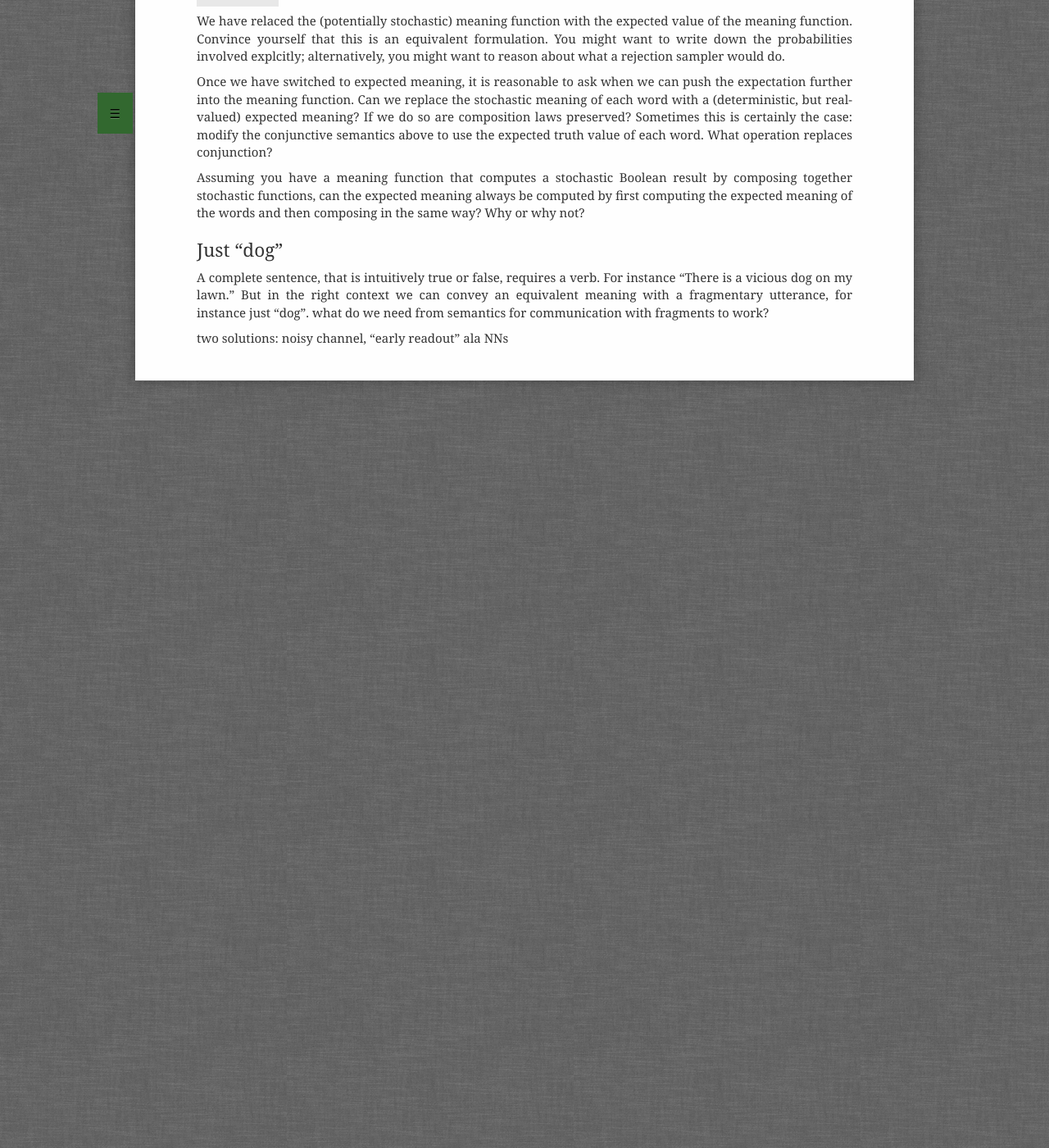
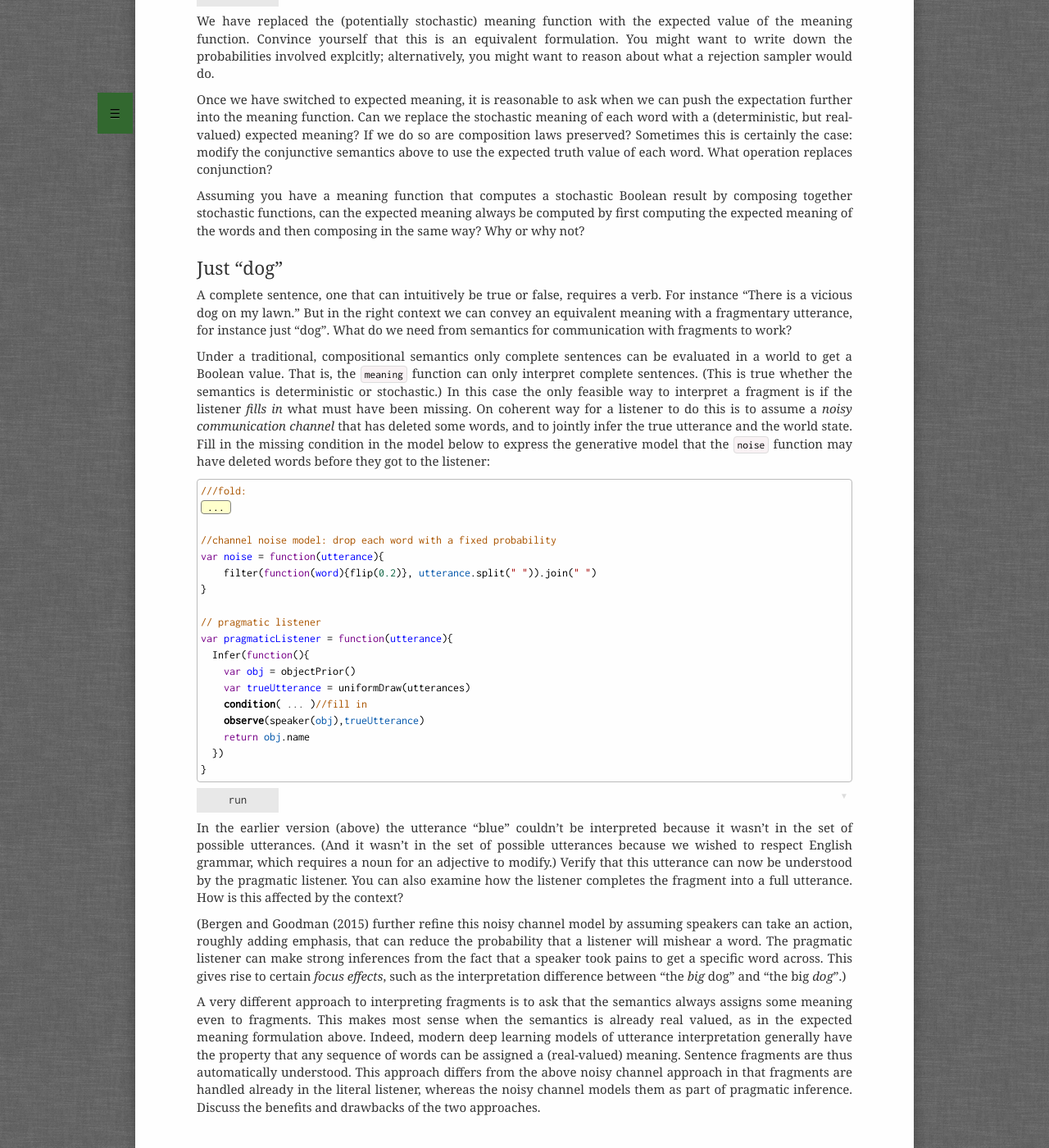
Before and after one commit to probmods/probmods2, a Jekyll site: the page built from teaching_extras/RSA-meaning.md, in a window 1280 px wide and 1400 px high, scrolled down 2700 px. Shown: the whole window at 82% size. Built offline with Jekyll 4.4.1, drawn with Linux system fonts in a browser that asks for light colours; a script that is not in the unit is left out.

Commit message:
add meaning excercise

```diff
--- a/teaching_extras/RSA-meaning.md
+++ b/teaching_extras/RSA-meaning.md
@@ -70,7 +70,7 @@
   Infer(function(){
     var obj = objectPrior()
     observe(speaker(obj),utterance)
-    return obj
+    return obj.name
   })
 }
 
@@ -116,7 +116,7 @@
 }
 ~~~
 
-We have relaced the (potentially stochastic) meaning function with the expected value of the meaning function. Convince yourself that this is an equivalent formulation. You might want to write down the probabilities involved explcitly; alternatively, you might want to reason about what a rejection sampler would do.
+We have replaced the (potentially stochastic) meaning function with the expected value of the meaning function. Convince yourself that this is an equivalent formulation. You might want to write down the probabilities involved explcitly; alternatively, you might want to reason about what a rejection sampler would do.
 
 Once we have switched to expected meaning, it is reasonable to ask when we can push the expectation further into the meaning function. Can we replace the stochastic meaning of each word with a (deterministic, but real-valued) expected meaning? If we do so are composition laws preserved? Sometimes this is certainly the case: modify the conjunctive semantics above to use the expected truth value of each word. What operation replaces conjunction?
 
@@ -125,7 +125,89 @@
 
 ## Just "dog"
 
-A complete sentence, that is intuitively true or false, requires a verb. For instance "There is a vicious dog on my lawn."
-But in the right context we can convey an equivalent meaning with a fragmentary utterance, for instance just "dog". what do we need from semantics for communication with fragments to work?
+A complete sentence, one that can intuitively be true or false, requires a verb. For instance "There is a vicious dog on my lawn."
+But in the right context we can convey an equivalent meaning with a fragmentary utterance, for instance just "dog". What do we need from semantics for communication with fragments to work?
 
-two solutions: noisy channel, "early readout" ala NNs
+Under a traditional, compositional semantics only complete sentences can be evaluated in a world to get a Boolean value.
+That is, the `meaning` function can only interpret complete sentences. (This is true whether the semantics is deterministic or stochastic.) In this case the only feasible way to interpret a fragment is if the listener *fills in* what must have been missing. On coherent way for a listener to do this is to assume a *noisy communication channel* that has deleted some words, and to jointly infer the true utterance and the world state. Fill in the missing condition in the model below to express the generative model that the `noise` function may have deleted words before they got to the listener:
+
+~~~
+///fold:
+// set of states (here: objects of reference)
+// we represent objects as JavaScript objects to demarcate them from utterances.
+// we will assume that if an object doesn't have a key then this property is false.
+// we give each object a string name to make it easier to manipulate them.
+var objects = [{blue: true, square: true, thing: true, name: "blue square"},
+               {blue: true, circle: true, thing: true, name: "blue circle"},
+               {green: true, square: true, thing: true, name: "green square"}]
+
+// prior over world states
+var objectPrior = function() {
+  var obj = uniformDraw(objects)
+  return obj
+}
+
+// set of utterances
+var utterances = ["square", "circle", "thing",
+"blue thing", "green thing",
+"blue square", "green square",
+"blue circle"]
+
+// utterance cost function
+var cost = function(utterance) {
+  return 0;
+};
+
+// meaning function to interpret the utterances:
+var hasProperty = function(obj, word){return _.has(obj, word) ? obj[word] : false}
+
+var meaning = function(utterance, obj){
+	var utterance = _.isArray(utterance) ? utterance : utterance.split(" ")
+	var firstWordMeaning = hasProperty(obj, utterance[0])
+	return utterance.length==1 ? firstWordMeaning : firstWordMeaning && meaning(_.drop(utterance),obj)
+}
+
+// literal listener
+var literalListener = function(utterance){
+  Infer(function(){
+    var obj = objectPrior();
+    condition(meaning(utterance, obj))
+    return obj
+  })
+}
+
+// set speaker optimality
+var alpha = 1
+
+// pragmatic speaker
+var speaker = function(obj){
+  Infer(function(){
+    var utterance = uniformDraw(utterances)
+    factor(alpha * (literalListener(utterance).score(obj) - cost(utterance)))
+    return utterance
+  })
+}
+///
+
+//channel noise model: drop each word with a fixed probability
+var noise = function(utterance){
+	filter(function(word){flip(0.2)}, utterance.split(" ")).join(" ")
+}
+
+// pragmatic listener
+var pragmaticListener = function(utterance){
+  Infer(function(){
+    var obj = objectPrior()
+    var trueUtterance = uniformDraw(utterances)
+    condition( ... )//fill in
+    observe(speaker(obj),trueUtterance)
+    return obj.name
+  })
+}
+~~~
+
+In the earlier version (above) the utterance "blue" couldn't be interpreted because it wasn't in the set of possible utterances. (And it wasn't in the set of possible utterances because we wished to respect English grammar, which requires a noun for an adjective to modify.) Verify that this utterance can now be understood by the pragmatic listener. You can also examine how the listener completes the fragment into a full utterance. How is this affected by the context?
+
+(Bergen and Goodman (2015) further refine this noisy channel model by assuming speakers can take an action, roughly adding emphasis, that can reduce the probability that a listener will mishear a word. The pragmatic listener can make strong inferences from the fact that a speaker took pains to get a specific word across. This gives rise to certain *focus effects*, such as the interpretation difference between "the *big* dog" and "the big *dog*".)
+
+A very different approach to interpreting fragments is to ask that the semantics always assigns some meaning even to fragments. This makes most sense when the semantics is already real valued, as in the expected meaning formulation above. Indeed, modern deep learning models of utterance interpretation generally have the property that any sequence of words can be assigned a (real-valued) meaning. Sentence fragments are thus automatically understood. This approach differs from the above noisy channel approach in that fragments are handled already in the literal listener, whereas the noisy channel models them as part of pragmatic inference. Discuss the benefits and drawbacks of the two approaches.
```
